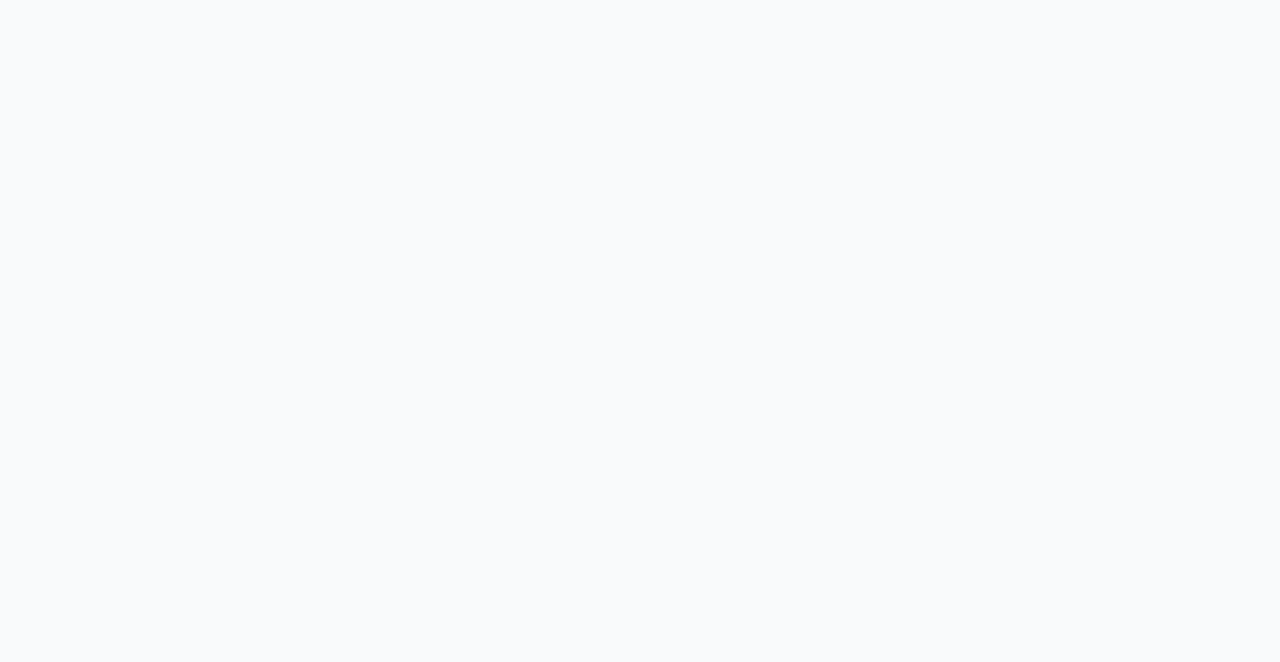
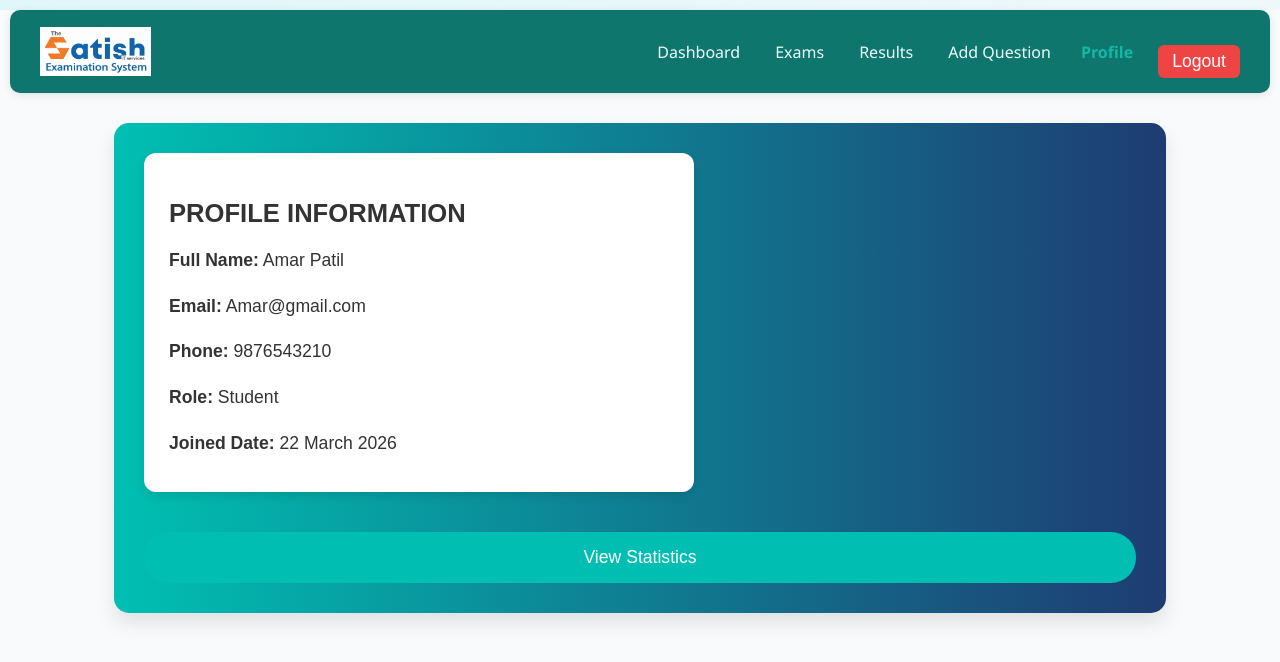
Before and after one commit to SIT2711/online-exam-system, a React (Create React App) app: page /profile in a window 1280 px wide. Before the commit this address had no page. Shown: the top 662 px of the page. Built offline with nearby package versions, Linux system fonts and the light colour scheme.

Commit message:
EditProfile

```diff
--- a/src/App.js
+++ b/src/App.js
@@ -2,6 +2,7 @@ import React from "react";
 import { BrowserRouter as Router, Routes, Route } from "react-router-dom";
 
 import Layout from "./components/Layout";
+import Navbar from "./components/Navbar";
 
 import AdminDashboard from "./pages/admin/AdminDashboard";
 import StudentDashboard from "./pages/student/StudentDashboard";
@@ -18,7 +19,9 @@ import ResultHistory from "./pages/ResultHistory";
 import Result from "./pages/Result";
 import ExamTimer from "./pages/ExamTimer";
 import SubmitExam from "./pages/SubmitExam";
+import Profile from "./pages/Profile";
 import EditProfile from "./pages/Editprofile";
+
 
 
 import "./styles/LoginForm.css";
@@ -29,7 +32,9 @@ import "./styles/Register.css";
 import "./styles/ResultHistory.css";
 import "./styles/Result.css";
 import "./styles/SubmitExam.css";
+import "./styles/Profile.css";
 import "./styles/EditProfile.css";
+
 
 
 function App() {
@@ -57,12 +62,12 @@ function App() {
           <Route path="/timer" element={<Layout><ExamTimer /></Layout>} />
           <Route path="/submitexam" element={<Layout><SubmitExam /></Layout>} />
 
+
           {/* Result Routes */}
           <Route path="/resulthistory" element={<Layout><ResultHistory /></Layout>} />
           <Route path="/result" element={<Layout><Result /></Layout>} />
-
+          <Route path="/profile" element={<Layout><Profile /></Layout>} />
           <Route path="/editprofile" element={<Layout><EditProfile /></Layout>} />
-
 
         </Routes>
       </div>
--- /dev/null
+++ b/src/pages/Profile.jsx
@@ -0,0 +1,53 @@
+// pages/profile.jsx
+import React, { useState } from 'react';
+import '../styles/Profile.css'; // Ensure the correct CSS file is imported
+
+const Profile = () => {
+  const [showStatistics, setShowStatistics] = useState(false);
+
+  const toggleStatistics = () => {
+    setShowStatistics(!showStatistics);
+  };
+
+  return (
+    <div className="profile-container">
+      {/* Profile Info Card */}
+      <div className="card profile-info-card">
+        <h2>Profile Information</h2>
+        <div className="profile-info">
+          <p><strong>Full Name:</strong> Amar Patil</p>
+          <p><strong>Email:</strong> Amar@gmail.com</p>
+          <p><strong>Phone:</strong> 9876543210</p>
+          <p><strong>Role:</strong> Student</p>
+          <p><strong>Joined Date:</strong> 22 March 2026</p>
+        </div>
+      </div>
+
+      {/* Button to toggle statistics */}
+      <button
+        className="view-statistics-btn"
+        onClick={toggleStatistics}
+      >
+        {showStatistics ? 'Hide Statistics' : 'View Statistics'}
+      </button>
+
+      {/* Statistics Card */}
+      {showStatistics && (
+        <div className="card statistics-card">
+          <h3>Statistics</h3>
+          <div className="stat-card">
+            <p><strong>Total Exams Attempted:</strong> 5</p>
+          </div>
+          <div className="stat-card">
+            <p><strong>Completed Exams:</strong> 3</p>
+          </div>
+          <div className="stat-card">
+            <p><strong>Last Score:</strong> 80%</p>
+          </div>
+        </div>
+      )}
+    </div>
+  );
+};
+
+export default Profile;
--- /dev/null
+++ b/src/styles/Profile.css
@@ -0,0 +1,96 @@
+/* styles/profile.css */
+
+/* Container for the entire profile */
+.profile-container {
+  background: linear-gradient(to right, #00BFB2, #1e3c72); /* Gradient background */
+  color: #fff;
+  width: 80%;
+  margin: 0 auto;
+  padding: 30px;
+  border-radius: 15px;
+  box-shadow: 0 10px 20px rgba(0, 0, 0, 0.1);
+  font-family: 'Arial', sans-serif;
+}
+
+/* Profile card styling */
+.card {
+  background-color: #FFFFFF;
+  padding: 20px;
+  margin-bottom: 20px;
+  border-radius: 12px;
+  width: 925px;
+  box-shadow: 0 4px 8px rgba(0, 0, 0, 0.1);
+  transition: all 0.3s ease; /* Add transition for hover effect */
+}
+
+/* Hover effect on cards */
+.card:hover {
+  box-shadow: 0 12px 24px rgba(0, 0, 0, 0.2);
+  transform: translateY(-5px);
+}
+
+/* Header styles */
+h2, h3 {
+  color: #333333;
+  margin-bottom: 15px;
+  font-weight: bold;
+  text-transform: uppercase;
+  font-size: 1.4rem;
+}
+
+/* Profile info text styling */
+.profile-info p {
+  font-size: 1.1rem;
+  margin-bottom: 10px;
+  color: #333333; /* Text color */
+  line-height: 1.6;
+}
+
+/* Button styling */
+button {
+  background-color: #00BFB2; /* Button color */
+  color: white;
+  padding: 15px;
+  border: none;
+  cursor: pointer;
+  border-radius: 25px;
+  width: 100%;
+  margin-top: 20px;
+  font-size: 1.1rem;
+  box-sizing: border-box;
+  transition: all 0.3s ease; /* Add transition for hover effect */
+}
+
+/* Hover effect on button */
+button:hover {
+  background-color: #009F9F;
+  transform: scale(1.05); /* Slight scale-up effect */
+}
+
+
+
+/* Statistics section */
+.statistics {
+  margin-top: 30px;
+}
+
+.stat-card {
+  background-color: #FFFFFF; /* Card color */
+  padding: 15px;
+  margin: 10px 0;
+  border-radius: 10px;
+  box-shadow: 0 4px 8px rgba(0, 0, 0, 0.1);
+  transition: all 0.3s ease; /* Add transition for hover effect */
+}
+
+.stat-card:hover {
+  box-shadow: 0 12px 24px rgba(0, 0, 0, 0.2);
+  transform: translateY(-5px);
+}
+
+.stat-card p {
+  margin: 0;
+  font-size: 1.1rem;
+  color: #333333;
+  font-weight: bold;
+}
```
